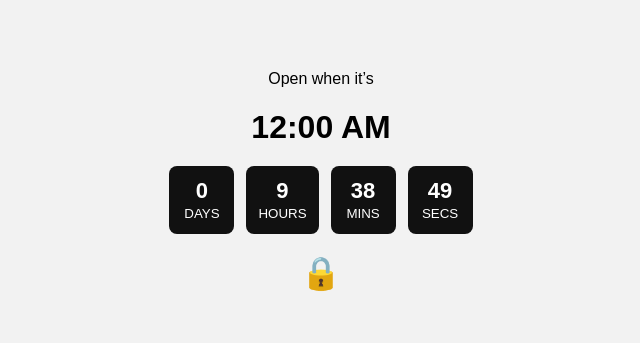
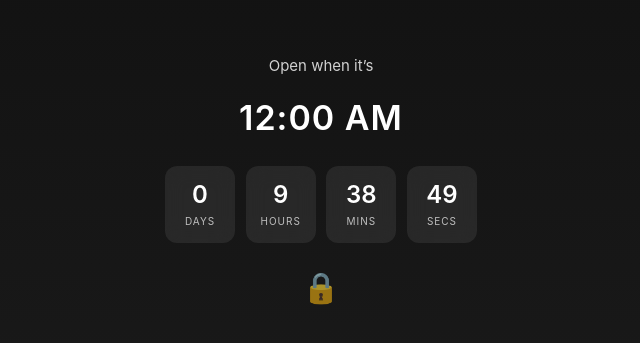
Before and after one commit to Akshuna/for-youu, a plain HTML site: page index.html in a window 1280 px wide. Shown: the part 227-570 px from the top of the page, without its empty margins (319-959 px from the left). Drawn offline with Linux system fonts and the light colour scheme.

Commit message:
Update style.css

```diff
--- a/style.css
+++ b/style.css
@@ -1,12 +1,14 @@
 * {
   box-sizing: border-box;
+  -webkit-tap-highlight-color: transparent;
 }
 
 body {
   margin: 0;
   height: 100vh;
-  font-family: Arial, sans-serif;
-  background: #f2f2f2;
+  font-family: -apple-system, BlinkMacSystemFont, "Segoe UI", Roboto, Arial;
+  background: linear-gradient(180deg, #0f0f0f, #1c1c1c);
+  color: white;
   display: flex;
   align-items: center;
   justify-content: center;
@@ -15,7 +17,10 @@ body {
 .screen {
   display: none;
   text-align: center;
-  padding: 20px;
+  padding: 24px;
+  width: 100%;
+  max-width: 360px;
+  animation: fadeIn 0.8s ease;
 }
 
 .screen.active {
@@ -23,36 +28,76 @@ body {
 }
 
 .small-text {
-  font-size: 16px;
-  margin-bottom: 5px;
+  font-size: 15px;
+  opacity: 0.8;
+  margin-bottom: 6px;
 }
 
 .time-text {
-  font-size: 32px;
-  margin-bottom: 20px;
+  font-size: 34px;
+  font-weight: 600;
+  letter-spacing: 1px;
+  margin-bottom: 28px;
 }
 
 .countdown {
   display: flex;
-  gap: 12px;
-  justify-content: center;
+  justify-content: space-between;
+  gap: 10px;
 }
 
 .countdown div {
-  background: #111;
-  color: white;
-  padding: 12px;
-  border-radius: 8px;
-  min-width: 65px;
+  background: rgba(255, 255, 255, 0.08);
+  backdrop-filter: blur(10px);
+  padding: 14px 8px;
+  border-radius: 12px;
+  width: 70px;
 }
 
 .countdown span {
-  font-size: 22px;
-  font-weight: bold;
+  font-size: 24px;
+  font-weight: 600;
   display: block;
 }
 
+.countdown small {
+  font-size: 10px;
+  opacity: 0.7;
+  letter-spacing: 1px;
+}
+
 .lock {
-  margin-top: 20px;
-  font-size: 32px;
+  margin-top: 26px;
+  font-size: 30px;
+  opacity: 0.85;
+  animation: pulse 1.6s infinite;
 }
+
+/* UNLOCK SCREEN */
+#screen-unlock h1 {
+  font-size: 26px;
+  animation: zoomIn 1s ease;
+}
+
+/* MESSAGE SCREEN */
+#message {
+  font-size: 18px;
+  line-height: 1.6;
+  animation: fadeIn 1.2s ease;
+}
+
+/* ANIMATIONS */
+@keyframes fadeIn {
+  from { opacity: 0; transform: translateY(8px); }
+  to { opacity: 1; transform: translateY(0); }
+}
+
+@keyframes zoomIn {
+  from { opacity: 0; transform: scale(0.9); }
+  to { opacity: 1; transform: scale(1); }
+}
+
+@keyframes pulse {
+  0%, 100% { opacity: 0.4; }
+  50% { opacity: 1; }
+}
```
